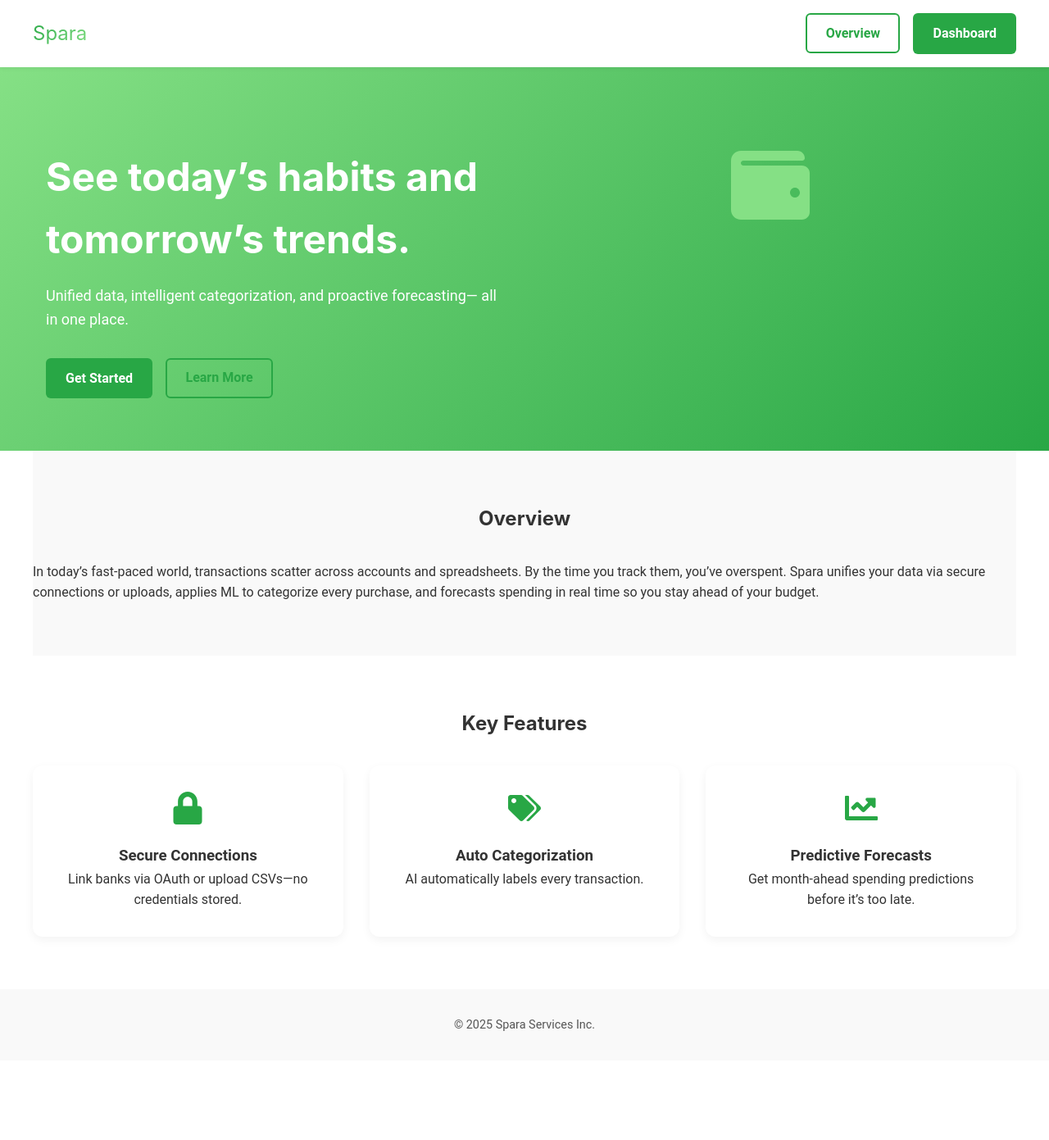
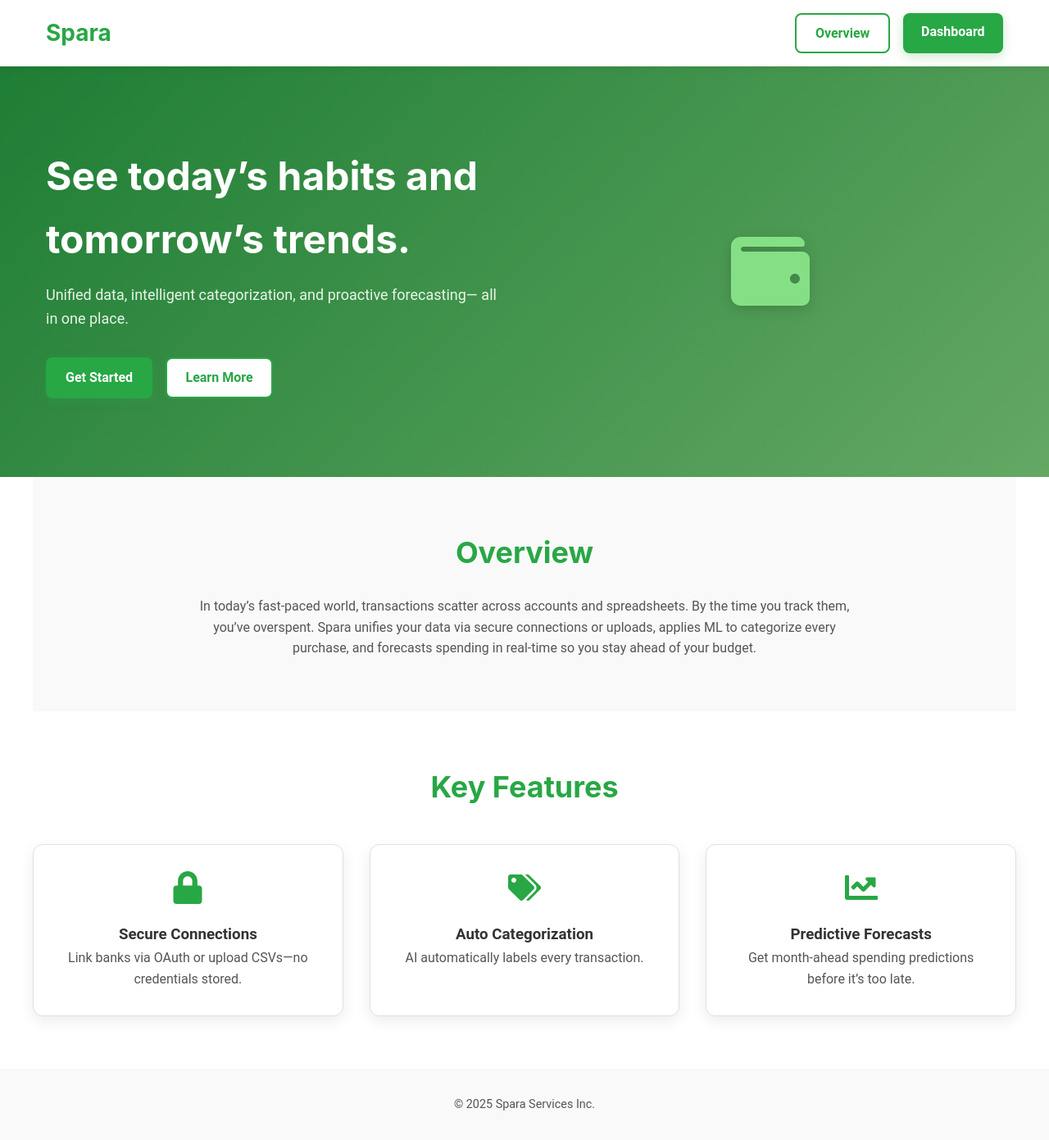
Before and after one commit to Sukh-Virk/Finance-Manager, a React (Create React App) app in the folder app/: page / in a window 1280 px wide. Shown: the whole page at 82% size. Before the commit the page ends 1294 px from the top, so only its background shows below. Built offline with nearby package versions, Linux system fonts and the light colour scheme; no server answers.

Commit message:
Edited Landing page

```diff
--- a/app/src/pages/Landing.jsx
+++ b/app/src/pages/Landing.jsx
@@ -6,85 +6,104 @@ import { motion } from 'framer-motion';
 export default function Landing() {
   return (
     <>
-      {/* Top nav */}
+      {/* Top Navigation */}
       <header className="landing-header">
         <div className="container">
           <Link to="/" className="site-logo">Spara</Link>
-          <nav>
+          <nav aria-label="Primary Navigation">
             <a href="#overview" className="btn btn-secondary">Overview</a>
             <Link to="/dashboard" className="btn btn-primary">Dashboard</Link>
           </nav>
         </div>
       </header>
 
-      {/* Hero */}
-      <section className="hero">
+      {/* Hero Section */}
+      <main>
+        <section className="hero" aria-labelledby="hero-heading">
           <div className="hero-content container">
             <motion.div
-            initial={{ x:-50, opacity:0 }}
-            animate={{ x:0, opacity:1 }}
-            transition={{ delay:0.3, duration:0.8 }}
+              initial={{ x: -50, opacity: 0 }}
+              animate={{ x: 0, opacity: 1 }}
+              transition={{ delay: 0.3, duration: 0.8 }}
+              className="hero-text"
             >
-            <h1>See today’s habits and tomorrow’s trends.</h1>
+              <h1 id="hero-heading">See today’s habits and tomorrow’s trends.</h1>
               <p>
                 Unified data, intelligent categorization, and proactive forecasting—
                 all in one place.
               </p>
-            <div className="hero-buttons">
+              <div className="hero-buttons" role="navigation" aria-label="Hero Actions">
                 <Link to="/login" className="btn btn-primary">Get Started</Link>
                 <a href="#overview" className="btn btn-secondary">Learn More</a>
               </div>
             </motion.div>
+
             <motion.div
-            initial={{ x:50, opacity:0 }}
-            animate={{ x:0, opacity:1 }}
-            transition={{ delay:0.6, duration:0.8 }}
-            style={{ textAlign:'center' }}
+              initial={{ x: 50, opacity: 0 }}
+              animate={{ x: 0, opacity: 1 }}
+              transition={{ delay: 0.6, duration: 0.8 }}
+              className="hero-icon"
             >
-            <FaWallet style={{ fontSize:'6rem', color:'#85e085' }} />
+              <FaWallet aria-hidden="true" className="wallet-icon" />
             </motion.div>
           </div>
         </section>
 
-      {/* Overview */}
-      <section id="overview" className="section container">
-        <h2>Overview</h2>
-        <p>
+        {/* Overview Section */}
+        <section id="overview" className="section container" aria-labelledby="overview-heading">
+          <motion.h2
+            id="overview-heading"
+            initial={{ opacity: 0 }}
+            whileInView={{ opacity: 1 }}
+            transition={{ duration: 0.6 }}
+          >
+            Overview
+          </motion.h2>
+          <motion.p
+            initial={{ opacity: 0, y: 20 }}
+            whileInView={{ opacity: 1, y: 0 }}
+            transition={{ duration: 0.6 }}
+            className="overview-text"
+          >
             In today’s fast-paced world, transactions scatter across accounts and spreadsheets.
             By the time you track them, you’ve overspent. Spara unifies your data via secure
             connections or uploads, applies ML to categorize every purchase, and forecasts
-          spending in real time so you stay ahead of your budget.
-        </p>
+            spending in real-time so you stay ahead of your budget.
+          </motion.p>
         </section>
 
-      {/* Features */}
-      <section className="section container">
-        <h2>Key Features</h2>
-        <div className="feature-grid">
+        {/* Features Section */}
+        <section className="section container" aria-labelledby="features-heading">
+          <h2 id="features-heading">Key Features</h2>
+          <div className="feature-grid" role="list">
             {[
-            { icon:FaLock,      title:'Secure Connections',   text:'Link banks via OAuth or upload CSVs—no credentials stored.' },
-            { icon:FaTags,      title:'Auto Categorization',  text:'AI automatically labels every transaction.' },
-            { icon:FaChartLine, title:'Predictive Forecasts', text:'Get month-ahead spending predictions before it’s too late.' }
-          ].map((f,i)=>(
+              { icon: FaLock, title: 'Secure Connections', text: 'Link banks via OAuth or upload CSVs—no credentials stored.' },
+              { icon: FaTags, title: 'Auto Categorization', text: 'AI automatically labels every transaction.' },
+              { icon: FaChartLine, title: 'Predictive Forecasts', text: 'Get month-ahead spending predictions before it’s too late.' }
+            ].map((feature, index) => (
               <motion.div
-              key={i}
+                key={index}
                 className="feature-card"
-              initial={{ opacity:0, y:20 }}
-              whileInView={{ opacity:1, y:0 }}
-              viewport={{ once:true }}
-              transition={{ delay:i*0.2, duration:0.6 }}
+                role="listitem"
+                initial={{ opacity: 0, y: 30 }}
+                whileInView={{ opacity: 1, y: 0 }}
+                viewport={{ once: true }}
+                transition={{ delay: index * 0.2, duration: 0.6 }}
               >
-              <f.icon className="feature-icon"/>
-              <h3>{f.title}</h3>
-              <p>{f.text}</p>
+                <feature.icon className="feature-icon" aria-hidden="true" />
+                <h3>{feature.title}</h3>
+                <p>{feature.text}</p>
               </motion.div>
             ))}
           </div>
         </section>
+      </main>
 
       {/* Footer */}
       <footer className="footer">
-        <div className="container">© 2025 Spara Services Inc.</div>
+        <div className="container">
+          <p>© 2025 Spara Services Inc.</p>
+        </div>
       </footer>
     </>
   );
--- a/app/src/styles.css
+++ b/app/src/styles.css
@@ -7,111 +7,281 @@
   --color-bg:        #fff;
   --color-alt-bg:    #f9f9f9;
   --color-text:      #333;
+  --color-accent:    #f0f0f0;
   --font-heading:    'Inter', sans-serif;
   --font-body:       'Roboto', sans-serif;
 }
-* { box-sizing:border-box; margin:0; padding:0; }
+
+* { box-sizing: border-box; margin: 0; padding: 0; }
+
 body {
-  font-family:var(--font-body);
-  background:var(--color-bg);
-  color:var(--color-text);
-  line-height:1.6;
+  font-family: var(--font-body);
+  background: var(--color-bg);
+  color: var(--color-text);
+  line-height: 1.6;
 }
-.container { max-width:1200px; margin:0 auto; padding:0 1rem; }
+
+.container {
+  max-width: 1200px;
+  margin: 0 auto;
+  padding: 0 1rem;
+}
+
+/*─────────────────────────────────────────────────────────
+  Buttons
+─────────────────────────────────────────────────────────*/
 .btn {
-  display:inline-block; font-weight:600; border-radius:6px; text-decoration:none;
-  transition:all .2s; cursor:pointer;
+  display: inline-block;
+  font-weight: 600;
+  border-radius: 8px;
+  text-decoration: none;
+  transition: all 0.3s ease;
+  padding: 0.75rem 1.5rem;
+  cursor: pointer;
 }
+
 .btn-primary {
-  background:var(--color-primary); color:#fff; padding:.75rem 1.5rem;
+  background: var(--color-primary);
+  color: #fff;
+  box-shadow: 0 4px 14px rgba(40, 167, 69, 0.25);
+  border: none;
 }
+
 .btn-primary:hover {
-  background:var(--color-secondary); transform:translateY(-2px);
+  background: var(--color-secondary);
+  transform: translateY(-2px);
+  box-shadow: 0 8px 24px rgba(40, 167, 69, 0.35);
 }
+
 .btn-secondary {
-  background:transparent; border:2px solid var(--color-primary);
-  color:var(--color-primary); padding:.6rem 1.4rem;
+  background: #fff;
+  border: 2px solid var(--color-primary);
+  color: var(--color-primary);
+  padding: 0.6rem 1.4rem;
+  transition: background 0.3s, transform 0.3s;
 }
+
 .btn-secondary:hover {
-  background:var(--color-primary); color:#fff;
+  background: var(--color-primary);
+  color: #fff;
+  transform: translateY(-2px);
 }
 
 /*─────────────────────────────────────────────────────────
   Landing Header
 ─────────────────────────────────────────────────────────*/
 .landing-header {
-  position:sticky; top:0; background:#fff; z-index:50;
-  box-shadow:0 2px 5px rgba(0,0,0,0.05);
+  position: sticky;
+  top: 0;
+  background: #fff;
+  z-index: 50;
+  box-shadow: 0 2px 10px rgba(0, 0, 0, 0.05);
+  padding: 1rem 0;
 }
+
 .landing-header .container {
-  display:flex; align-items:center; justify-content:space-between;
-  padding:1rem 0;
+  display: flex;
+  align-items: center;
+  justify-content: space-between;
 }
+
 .site-logo {
-  font-family:var(--font-heading); font-size:1.5rem;
-  background:linear-gradient(135deg,var(--color-primary),var(--color-secondary));
-  -webkit-background-clip:text; -webkit-text-fill-color:transparent;
+  font-family: var(--font-heading);
+  font-size: 1.75rem;
+  font-weight: bold;
+  color: var(--color-primary);
+  text-decoration: none;
 }
-.landing-header nav .btn { margin-left:1rem; }
+
+.landing-header nav {
+  display: flex;
+  gap: 1rem; /* Adds space between buttons */
+}
+
+.landing-header nav .btn {
+  margin-left: 0;
+  padding: 0.6rem 1.4rem;
+  transition: background 0.3s, transform 0.3s;
+}
+
+.landing-header nav .btn-primary {
+  background: var(--color-primary);
+  color: #fff;
+  border: none;
+}
+
+.landing-header nav .btn-primary:hover {
+  background: var(--color-secondary);
+  transform: translateY(-2px);
+}
+
+.landing-header nav .btn-secondary {
+  background: transparent;
+  border: 2px solid var(--color-primary);
+  color: var(--color-primary);
+}
+
+.landing-header nav .btn-secondary:hover {
+  background: var(--color-primary);
+  color: #fff;
+}
 
 /*─────────────────────────────────────────────────────────
-  Hero
+  Hero Section
 ─────────────────────────────────────────────────────────*/
 .hero {
-  background:linear-gradient(-45deg,var(--color-primary),var(--color-secondary));
-  color:#fff; overflow:hidden; padding:6rem 0 4rem;
-  position:relative;
+  background: linear-gradient(135deg, var(--color-primary), var(--color-secondary));
+  color: #fff;
+  padding: 6rem 0;
+  display: flex;
+  align-items: center;
+  justify-content: center;
+  text-align: center;
+  position: relative;
+  overflow: hidden;
 }
+
+.hero::before {
+  content: '';
+  position: absolute;
+  inset: 0;
+  background: rgba(0, 0, 0, 0.25);
+  pointer-events: none;
+}
+
 .hero-content {
-  display:grid; grid-template-columns:1fr; gap:2rem; text-align:center;
+  display: grid;
+  grid-template-columns: 1fr;
+  gap: 2rem;
+  text-align: center;
+  max-width: 1200px;
+  margin: 0 auto;
+  position: relative;
+  z-index: 1;
 }
-@media(min-width:768px){
-  .hero-content { grid-template-columns:1fr 1fr; text-align:left; }
+
+@media(min-width: 768px) {
+  .hero-content {
+    grid-template-columns: 1fr 1fr;
+    text-align: left;
+  }
 }
+
 .hero h1 {
-  font-family:var(--font-heading);
-  font-size:clamp(2rem,5vw,3rem);
-  margin-bottom:1rem;
+  font-family: var(--font-heading);
+  font-size: clamp(2rem, 5vw, 3rem);
+  margin-bottom: 1rem;
 }
-.hero p { font-size:1.125rem; margin-bottom:2rem; }
-.hero-buttons { display:flex; gap:1rem; justify-content:center; }
-@media(min-width:768px){ .hero-buttons { justify-content:flex-start; } }
 
-/* wave */
-.wave-divider { line-height:0; margin-top:-2px; }
-.wave-divider svg { display:block; width:100%; height:60px; }
+.hero p {
+  font-size: 1.125rem;
+  margin-bottom: 2rem;
+  color: #e8f5e9;
+  max-width: 600px;
+}
+
+.hero-buttons {
+  display: flex;
+  gap: 1rem;
+  flex-wrap: wrap;
+  justify-content: flex-start;
+}
+
+.hero-icon {
+  display: flex;
+  justify-content: center;
+  align-items: center;
+  position: relative;
+}
+
+.hero-icon svg {
+  font-size: 6rem;
+  color: #85e085;
+  transition: transform 0.3s;
+  filter: drop-shadow(0 4px 8px rgba(0, 0, 0, 0.15));
+}
+
+.hero-icon:hover svg {
+  transform: scale(1.05);
+}
 
 /*─────────────────────────────────────────────────────────
   Sections
 ─────────────────────────────────────────────────────────*/
-.section { padding:4rem 0; }
-.section:nth-of-type(even) { background:var(--color-alt-bg); }
+
+.section {
+  padding: 4rem 0;
+  text-align: center;
+  background: var(--color-bg);
+  width: 100%;
+}
+
+.section:nth-of-type(even) {
+  background: var(--color-alt-bg);
+}
+
 .section h2 {
-  font-family:var(--font-heading); text-align:center; margin-bottom:2rem;
+  font-family: var(--font-heading);
+  font-size: 2.25rem;
+  margin-bottom: 1.5rem;
+  color: var(--color-primary);
 }
+
+.section p {
+  max-width: 800px;
+  margin: 0 auto;
+  font-size: 1rem;
+  line-height: 1.6;
+  color: #555;
+}
+
+/*─────────────────────────────────────────────────────────
+  Feature Grid
+─────────────────────────────────────────────────────────*/
 .feature-grid {
-  display:grid; gap:2rem;
-  grid-template-columns:repeat(auto-fit,minmax(240px,1fr));
+  display: grid;
+  gap: 2rem;
+  grid-template-columns: repeat(auto-fit, minmax(280px, 1fr));
+  padding-top: 1rem;
 }
+
 .feature-card {
-  background:#fff; border-radius:12px; padding:2rem; text-align:center;
-  box-shadow:0 4px 12px rgba(0,0,0,0.05);
-  transition:transform .3s;
+  background: #fff;
+  border-radius: 12px;
+  padding: 2rem;
+  text-align: center;
+  box-shadow: 0 6px 18px rgba(0, 0, 0, 0.08);
+  transition: transform 0.3s, box-shadow 0.3s;
+  border: 1px solid #e0e0e0;
 }
+
 .feature-card:hover {
-  transform:translateY(-6px);
+  transform: translateY(-8px);
+  box-shadow: 0 12px 36px rgba(0, 0, 0, 0.12);
 }
+
 .feature-icon {
-  font-size:2.5rem; color:#28a745; margin-bottom:1rem;
+  font-size: 2.5rem;
+  color: var(--color-primary);
+  margin-bottom: 1rem;
+  transition: color 0.3s;
+}
+
+.feature-card:hover .feature-icon {
+  color: var(--color-secondary);
 }
 
 /*─────────────────────────────────────────────────────────
   Footer
 ─────────────────────────────────────────────────────────*/
 .footer {
-  background:var(--color-alt-bg); text-align:center; padding:2rem 0;
-  color:#555; font-size:.9rem;
+  background: var(--color-alt-bg);
+  text-align: center;
+  padding: 2rem 0;
+  color: #555;
+  font-size: 0.9rem;
 }
+
 
 /*─────────────────────────────────────────────────────────
   Dashboard (Finance Style)
```
Lines whose indentation alone changed are shown as unchanged.
